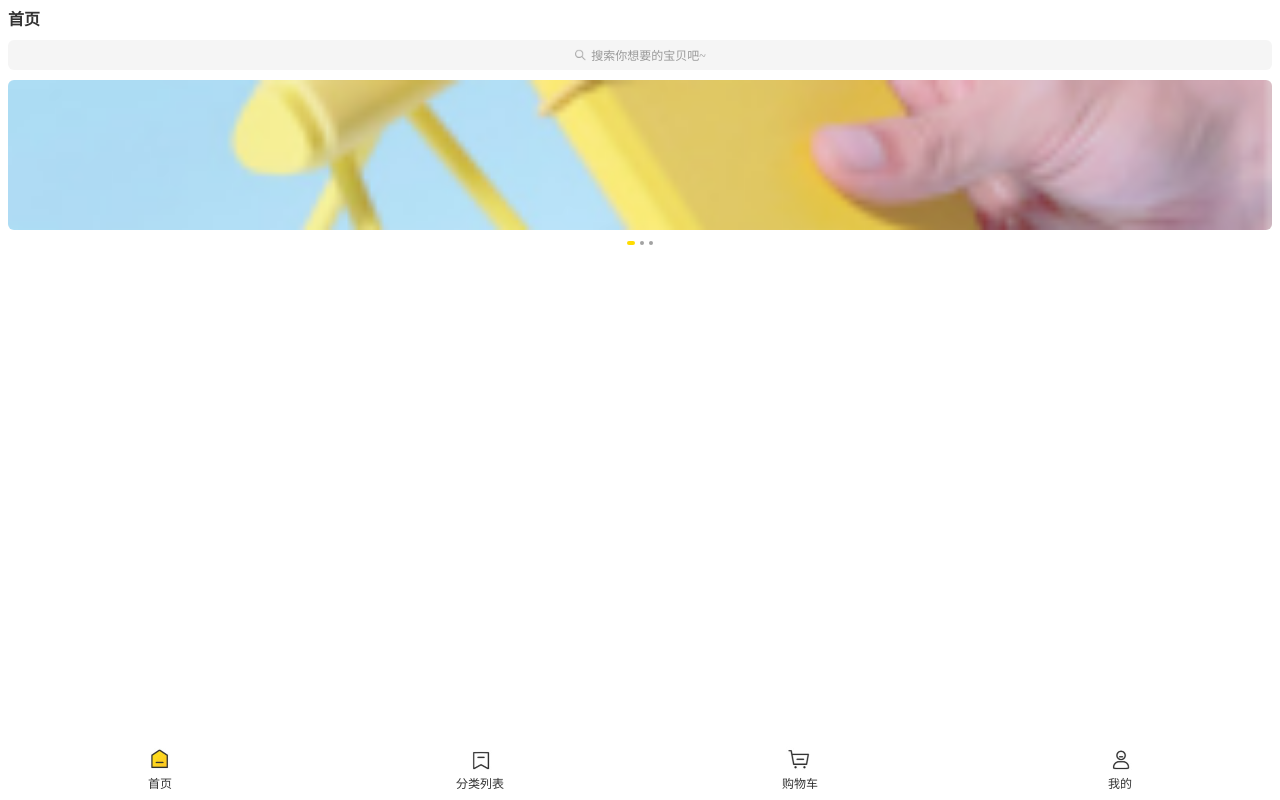
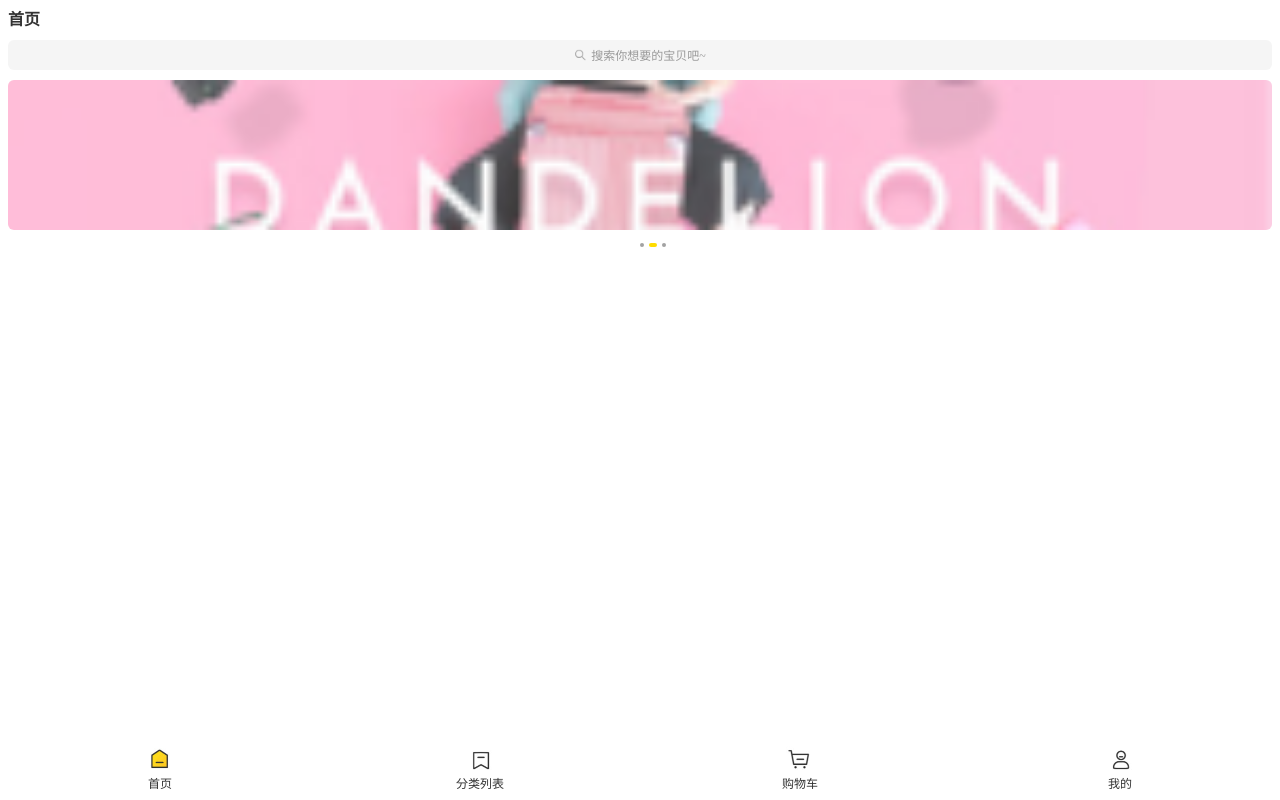
Before and after one commit to wangxiaohang/rzk, a Vue app: page /index in a window 1280 px wide. Built offline with nearby package versions, Linux system fonts and the light colour scheme.

Commit message:
finish banner

```diff
--- a/package.json
+++ b/package.json
@@ -13,6 +13,7 @@
   "dependencies": {
     "stylus": "^0.54.5",
     "stylus-loader": "^3.0.2",
+    "swiper": "^4.4.2",
     "vue": "^2.5.2",
     "vue-router": "^3.0.1"
   },
--- a/src/components/Banner.vue
+++ b/src/components/Banner.vue
@@ -1,89 +1,70 @@
 <template>
 <div class="banner">
-  <div class="banner-container">
-    <div class="banner-wrapper" :style="{'width':wraperWidth,'transform':'translate3d(' + x + ',0,0)'}">
-      <div class="banner-item" :style="{'backgroundImage':'url('+bannerURLs[bannerURLs.length-1]+')','width':itemWidth}"></div>
-      <div v-for="(url,id) of bannerURLs" :key="id" :class="{'banner-item':true,'active':!id}" :style="{'backgroundImage':'url('+url+')','width':itemWidth}"></div>
-      <div class="banner-item" :style="{'backgroundImage':'url('+bannerURLs[0]+')','width':itemWidth}"></div>
+  <div class="swiper-container">
+    <div class="swiper-wrapper">
+      <div class="swiper-slide" v-for="(url,id) of bannerURLs" :key="id" :id="id" :style="{'backgroundImage':'url('+url+')'}"></div>
     </div>
   </div>
   <div class="banner-indicator">
-    <div v-for="(url,id) of bannerURLs" :key="id" :class="{'indicator':true,'active':!id}"></div>
+    <div v-for="(url,id) of bannerURLs" :key="id" :class="{'indicator':true,'active':activeIndex==id}"></div>
   </div>
 </div>
 </template>
 <script>
+import Swiper from 'swiper'
+import 'swiper/dist/css/swiper.min.css'
 export default {
   name: 'Banner',
   data () {
     return {
-      xdist: 100 / (this.bannerURLs.length + 2),
-      x: 0,
-      wraperWidth: (this.bannerURLs.length + 2) * 100 + '%',
-      itemWidth: 100 / (this.bannerURLs.length + 2) + '%'
+      bannerSwiper: null,
+      activeIndex: 0
     }
   },
+  computed: {
+  },
   methods: {
-    swiper () {
-      this.scrollBanner()
-      this.reactBanner()
-    },
-    scrollBanner () {
-      console.log('开始滚动')
-      this.x = '-' + this.xdist + '%'
-      setInterval(() => {
-
-      }, 1000)
-    },
-    reactBanner () {
-      console.log('绑定动作')
-    }
   },
   props: ['bannerURLs'],
   mounted: function () {
-    this.swiper()
+    var that = this
+    this.bannerSwiper = new Swiper('.swiper-container', {
+      autoplay: {
+        stopOnLastSlide: false,
+        disableOnInteraction: false
+      },
+      loop: true,
+      on: {
+        slideChange: function () {
+          if (this.activeIndex === 0) {
+            that.activeIndex = that.bannerURLs.length - 1
+          } else if (this.activeIndex === that.bannerURLs.length - 0 + 1) {
+            that.activeIndex = 0
+          } else {
+            that.activeIndex = this.activeIndex - 1
+          }
+        }
+      }
+    })
   }
 }
 </script>
 <style lang="stylus" scoped>
 common-border-radius = 6px
-
-translate(x,y,z)
-  transform translate3d(x,y,z)
-  -webkit-transform translate3d(x,y,z)
-  -moz-transform translate3d(x,y,z)
-  -ms-transform translate3d(x,y,z)
-  -o-transform translate3d(x,y,z)
-
-transition(pro = all,dur = .3s,fun = ease-in)
-  transition pro dur fun
-  -webkit-transition pro dur fun
-  -moz-transition pro dur fun
-  -ms-transition pro dur fun
-  -o-transition pro dur fun
-
 .banner
   width 100%
   height 170px
   position relative
 
-  .banner-container
-    width: 100%
-    height 150px
+  .swiper-container
+    height: 150px
+    border-radius common-border-radius
     overflow hidden
-    border-radius common-border-radius
 
-    .banner-wrapper
-      height 100%
-      will-change transform
-      transition()
-
-      .banner-item
-        float left
-        height 100%
-        background-repeat no-repeat
-        background-position center
-        background-size cover
+    .swiper-slide
+      background-repeat no-repeat
+      background-position center
+      background-size cover
 
   .banner-indicator
     position absolute
@@ -103,6 +84,8 @@
       translate(0,-50%,0)
       transition(all)
       margin-left 5px
+      transition all .1s linear
+      will-change width
     .indicator:first-child
       margin-left 0
 
```
Also changed, not shown: 1 other file (tests, documents, lock files or other folders).
